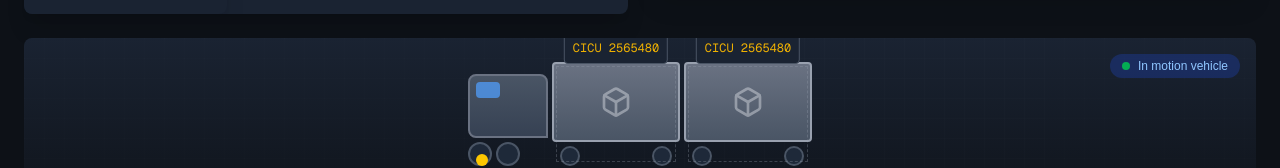
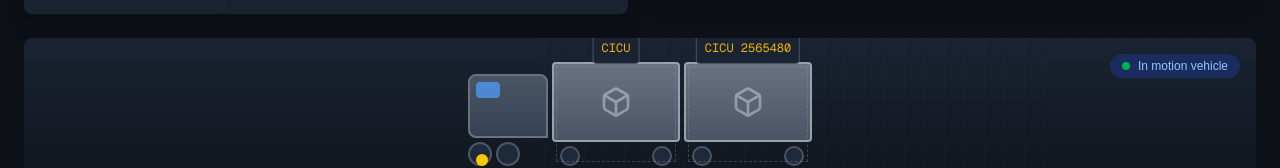
Before and after one commit to batuk-ktb/carweight, a Next.js app: page /puu/1 in a window 1280 px wide. Shown: the part 310-478 px from the top of the page. Built offline with nearby package versions, Linux system fonts and the light colour scheme; no server answers.

Commit message:
cam1 test

```diff
--- a/app/puu/[id]/page.tsx
+++ b/app/puu/[id]/page.tsx
@@ -242,7 +242,7 @@ export default function PuuPage() {
         // rfidRes,
         // lightRes,
         // lprRes,
-        // cam1Res,
+        cam1Res,
         // cam2Res,
         // cam3Res,
         // cam4Res,
@@ -255,7 +255,7 @@ export default function PuuPage() {
         // axios.get(`/api/puu/${id}/rfid`),
         // axios.get(`/api/puu/${id}/light`),
         // axios.get(`/api/puu/${id}/lpr`),
-        // axios.get(`http://172.16.92.2:8000/api/camera/?ipaddress=${ipCameraList[(id)]}`),
+        axios.get(`http://172.16.92.2:8000/api/camera/?ipaddress=${ipCameraList[(id)]}`),
         // axios.get(`http://172.16.92.2:8000/api/camera/?ipaddress=${ipCameraList[(id)]}`),
         // axios.get(`http://172.16.92.2:8000/api/camera/?ipaddress=${ipCameraList[(id)]}`),
         // axios.get(`http://172.16.92.2:8000/api/camera/?ipaddress=${ipCameraList[(id)]}`),
@@ -275,7 +275,7 @@ export default function PuuPage() {
         barrier3:allInfo?.data[3],
         barrier4:allInfo?.data[4],
         // lpr: lprRes?.data?.lpr || null,
-        // cam1: cam1Res?.data?.container || null,
+        cam1: cam1Res?.data?.container || null,
         // cam2: cam2Res?.data?.container || null,
         // cam3: cam3Res?.data?.container || null,
         // cam4: cam4Res?.data?.container || null,
@@ -624,7 +624,7 @@ async function controlPuuByRemote(name :string, value:any){
 
             <div>
               <TruckVisualization
-                  containerId1={currentTruck.containerId1}
+                  containerId1={data?.cam1}
                   containerId2={currentTruck.containerId2}
                 />
             </div>
```
